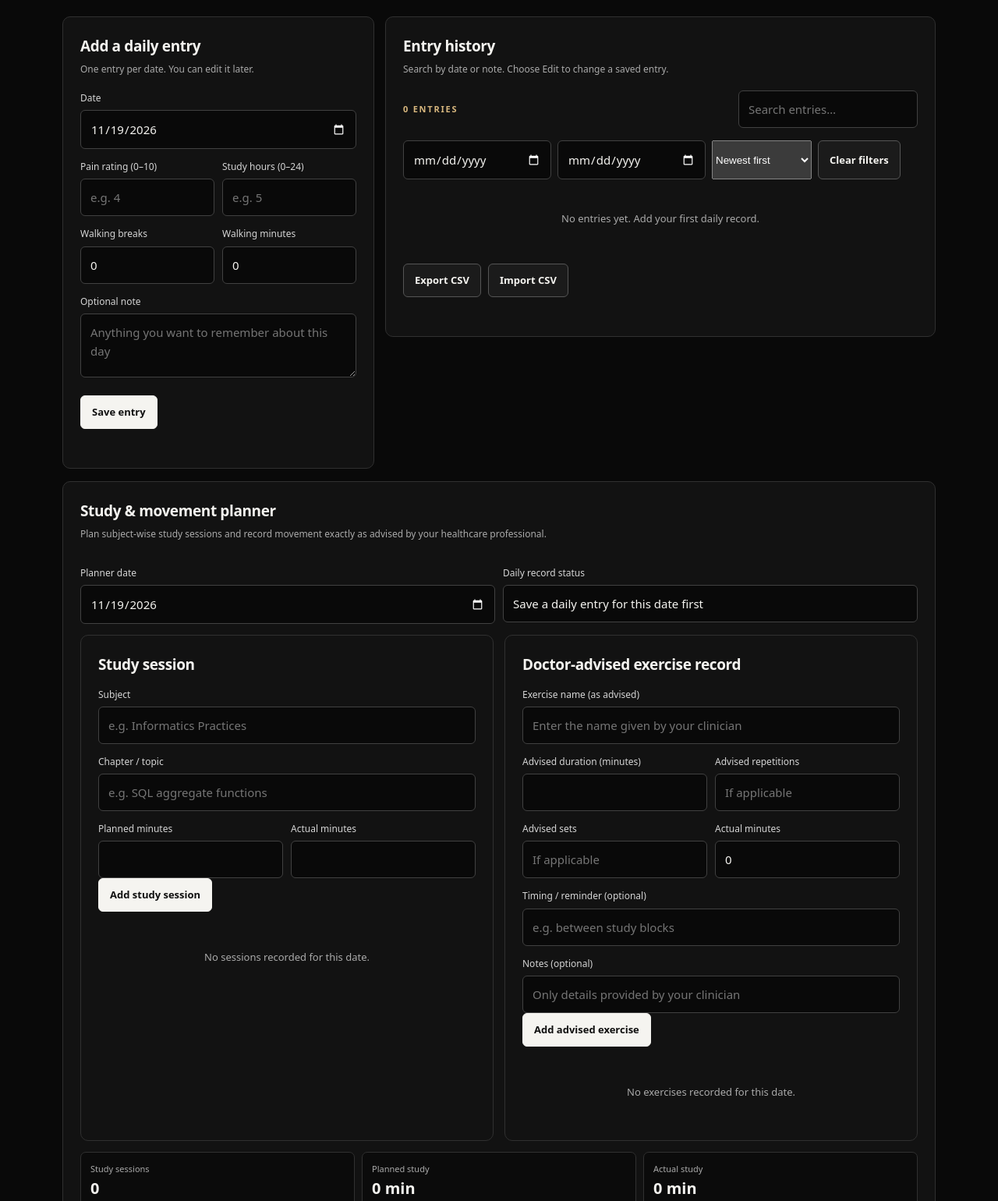
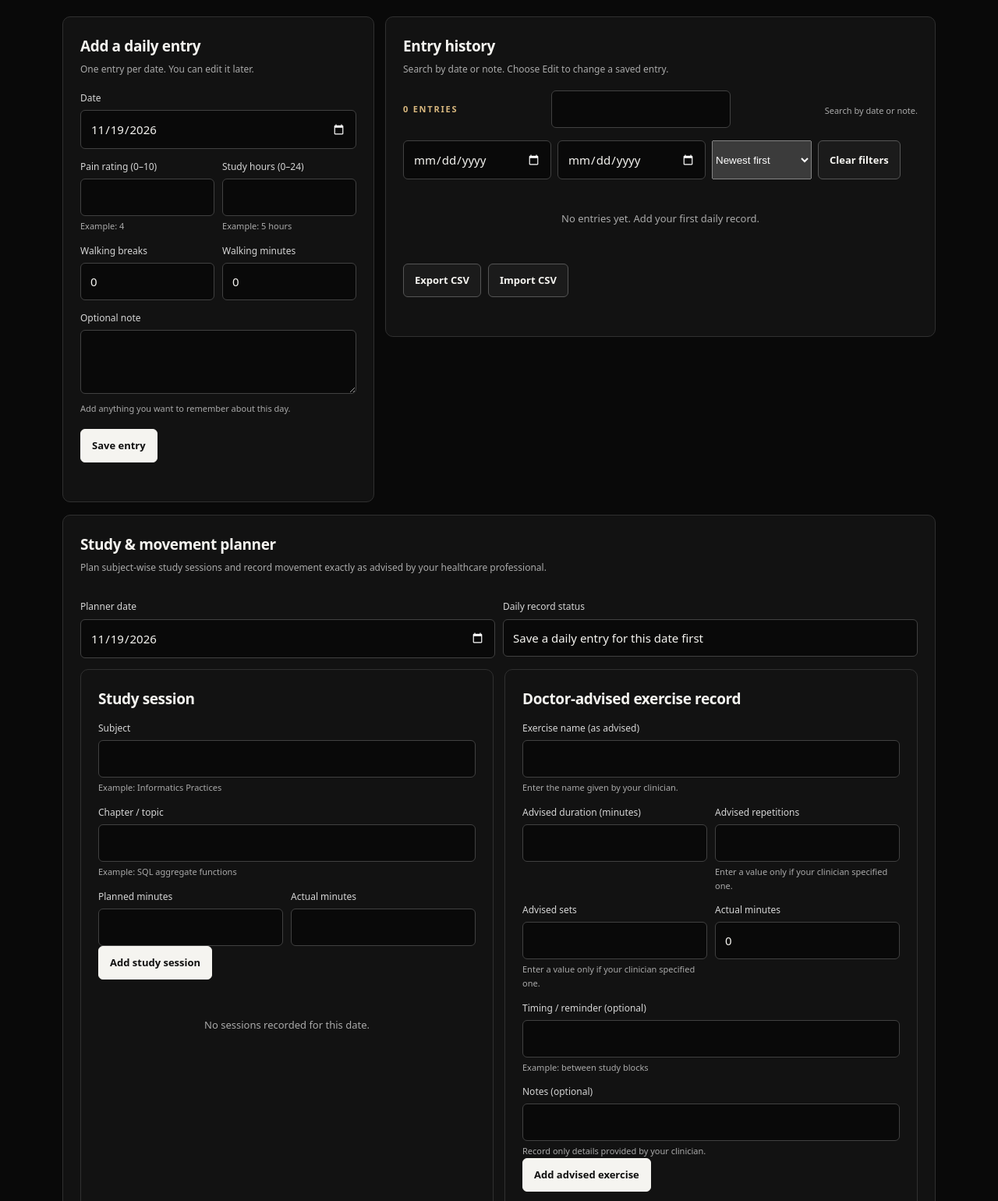
Before and after one commit to yashinirwan2014/SciaticaDataTracker, a plain HTML site: page index.html in a window 1280 px wide. Shown: the part 760-2300 px from the top of the page at 78% size. Drawn offline with Linux system fonts and the light colour scheme.

Commit message:
Replace input placeholders with visible field guidance

```diff
--- a/index.html
+++ b/index.html
@@ -12,7 +12,7 @@
 header{border-bottom:1px solid var(--line)}.bar{min-height:70px;display:flex;align-items:center;justify-content:space-between;gap:20px}.brand{font-size:13px;letter-spacing:.14em;font-weight:750;text-decoration:none}.brand span{color:var(--accent)}nav{display:flex;gap:20px}nav a{font-size:13px;color:#c8c8c8;text-decoration:none}nav a:hover{color:white}
 main{padding:42px 0 70px}.intro{display:flex;align-items:end;justify-content:space-between;gap:25px;margin-bottom:28px}.eyebrow,.small-label{color:var(--accent);font-size:11px;letter-spacing:.16em;text-transform:uppercase;font-weight:700}h1{font-size:clamp(34px,5vw,52px);line-height:1.05;letter-spacing:-.045em;margin:9px 0}.intro p{max-width:570px;color:var(--muted);margin:0}.privacy{font-size:12px;color:var(--green);white-space:nowrap}
 .stats{display:grid;grid-template-columns:repeat(4,1fr);gap:12px;margin:24px 0}.stat,.panel{background:var(--panel);border:1px solid var(--line);border-radius:10px}.stat{padding:17px}.stat span{display:block;color:var(--muted);font-size:12px}.stat strong{display:block;font-size:27px;letter-spacing:-.04em;margin-top:4px;font-weight:650}
-.columns{display:grid;grid-template-columns:minmax(280px,.85fr) minmax(0,1.5fr);gap:14px;align-items:start}.panel{padding:22px}.panel h2{font-size:19px;letter-spacing:-.02em;margin:0 0 5px}.hint{font-size:12px;color:var(--muted);margin:0 0 18px}
+.columns{display:grid;grid-template-columns:minmax(280px,.85fr) minmax(0,1.5fr);gap:14px;align-items:start}.panel{padding:22px}.panel h2{font-size:19px;letter-spacing:-.02em;margin:0 0 5px}.hint{font-size:12px;color:var(--muted);margin:0 0 18px}.field-hint{display:block;color:var(--muted);font-size:11px;margin-top:4px}
 label{display:block;font-size:12px;color:#d5d5d5;margin:13px 0 6px}input,textarea{width:100%;background:#090909;border:1px solid #414141;border-radius:6px;padding:11px 12px;color:var(--white);outline:none}input:focus,textarea:focus{border-color:var(--accent);box-shadow:0 0 0 2px #d8b77e22}textarea{min-height:82px;resize:vertical}.two{display:grid;grid-template-columns:1fr 1fr;gap:10px}.actions{display:flex;gap:9px;flex-wrap:wrap;margin-top:17px}
 button,.button{border:1px solid #555;background:#1b1b1b;color:var(--white);padding:10px 14px;border-radius:6px;cursor:pointer;text-decoration:none;font-size:13px;font-weight:650}button.primary{background:var(--white);color:#101010;border-color:var(--white)}button:hover,.button:hover{border-color:var(--accent)}button.danger{color:#f0aaa1}button:disabled{opacity:.45;cursor:not-allowed}
 .toolbar{display:flex;justify-content:space-between;align-items:center;gap:12px;flex-wrap:wrap;margin:16px 0}.toolbar input{max-width:230px}.table-wrap{overflow-x:auto}table{width:100%;border-collapse:collapse;min-width:610px}th,td{text-align:left;padding:12px 9px;border-bottom:1px solid var(--line);font-size:13px}th{color:var(--muted);font-weight:600;font-size:11px;text-transform:uppercase;letter-spacing:.08em}td.actions-cell{white-space:nowrap}td button{padding:6px 9px;font-size:11px;margin-right:4px}
@@ -56,13 +56,13 @@ footer{border-top:1px solid var(--line);padding:23px 0 35px;color:#888;font-size
 <section class="panel" id="entry"><h2 id="formTitle">Add a daily entry</h2><p class="hint">One entry per date. You can edit it later.</p>
 <form id="recordForm">
 <label for="date">Date</label><input id="date" type="date" required>
-<div class="two" id="pain-study-row"><div><label for="pain">Pain rating (0–10)</label><input id="pain" type="number" min="0" max="10" step="1" required placeholder="e.g. 4"></div><div id="study-hours-field"><label for="study">Study hours (0–24)</label><input id="study" type="number" min="0" max="24" step="0.25" required placeholder="e.g. 5"></div></div>
+<div class="two" id="pain-study-row"><div><label for="pain">Pain rating (0–10)</label><input id="pain" type="number" min="0" max="10" step="1" required><small class="field-hint">Example: 4</small></div><div id="study-hours-field"><label for="study">Study hours (0–24)</label><input id="study" type="number" min="0" max="24" step="0.25" required><small class="field-hint">Example: 5 hours</small></div></div>
 <div class="two"><div><label for="breaks">Walking breaks</label><input id="breaks" type="number" min="0" max="100" step="1" required value="0"></div><div><label for="walking">Walking minutes</label><input id="walking" type="number" min="0" max="1440" step="1" required value="0"></div></div>
-<label for="notes">Optional note</label><textarea id="notes" maxlength="500" placeholder="Anything you want to remember about this day"></textarea>
+<label for="notes">Optional note</label><textarea id="notes" maxlength="500"></textarea><small class="field-hint">Add anything you want to remember about this day.</small>
 <div class="actions"><button class="primary" type="submit" id="saveButton">Save entry</button><button type="button" id="cancelEdit" hidden>Cancel edit</button></div><div class="status" id="formStatus" role="status" aria-live="polite"></div>
 </form></section>
 <section class="panel" id="history"><h2>Entry history</h2><p class="hint">Search by date or note. Choose Edit to change a saved entry.</p>
-<div class="toolbar"><span class="small-label" id="entryCount">0 ENTRIES</span><input id="search" type="search" placeholder="Search entries…" aria-label="Search entries"></div>
+<div class="toolbar"><span class="small-label" id="entryCount">0 ENTRIES</span><input id="search" type="search" aria-label="Search entries"><small class="field-hint">Search by date or note.</small></div>
 <div class="filter-row" aria-label="Filter and sort records">
 <label class="sr-only" for="fromDate">From date</label><input id="fromDate" type="date" aria-label="Filter from date">
 <label class="sr-only" for="toDate">To date</label><input id="toDate" type="date" aria-label="Filter to date">
@@ -79,18 +79,18 @@ footer{border-top:1px solid var(--line);padding:23px 0 35px;color:#888;font-size
 <div class="two"><div><label for="plannerDate">Planner date</label><input id="plannerDate" type="date"></div><div><label for="plannerStatusText">Daily record status</label><input id="plannerStatusText" type="text" readonly value="Select a date with a saved daily entry"></div></div>
 <div class="info-grid">
 <div class="info-card" id="study-session-card"><h2>Study session</h2>
-<label for="studySubject">Subject</label><input id="studySubject" maxlength="60" placeholder="e.g. Informatics Practices">
-<label for="studyTopic">Chapter / topic</label><input id="studyTopic" maxlength="100" placeholder="e.g. SQL aggregate functions">
+<label for="studySubject">Subject</label><input id="studySubject" maxlength="60"><small class="field-hint">Example: Informatics Practices</small>
+<label for="studyTopic">Chapter / topic</label><input id="studyTopic" maxlength="100"><small class="field-hint">Example: SQL aggregate functions</small>
 <div class="two"><div><label for="plannedMinutes">Planned minutes</label><input id="plannedMinutes" type="number" min="1" max="1440" step="1"></div><div><label for="actualMinutes">Actual minutes</label><input id="actualMinutes" type="number" min="0" max="1440" step="1"></div></div>
 <button type="button" class="primary" id="addStudySession">Add study session</button>
 <div id="studySessionList" class="chart-list"><div class="empty">No sessions recorded for this date.</div></div>
 </div>
 <div class="info-card" id="exercise-card"><h2>Doctor-advised exercise record</h2>
-<label for="exerciseName">Exercise name (as advised)</label><input id="exerciseName" maxlength="100" placeholder="Enter the name given by your clinician">
-<div class="two"><div><label for="exerciseDuration">Advised duration (minutes)</label><input id="exerciseDuration" type="number" min="0" max="1440" step="1"></div><div><label for="exerciseReps">Advised repetitions</label><input id="exerciseReps" type="number" min="0" max="1000" step="1" placeholder="If applicable"></div></div>
-<div class="two"><div><label for="exerciseSets">Advised sets</label><input id="exerciseSets" type="number" min="0" max="100" step="1" placeholder="If applicable"></div><div><label for="exerciseActual">Actual minutes</label><input id="exerciseActual" type="number" min="0" max="1440" step="1" value="0"></div></div>
-<label for="exerciseTiming">Timing / reminder (optional)</label><input id="exerciseTiming" maxlength="80" placeholder="e.g. between study blocks">
-<label for="exerciseNotes">Notes (optional)</label><input id="exerciseNotes" maxlength="160" placeholder="Only details provided by your clinician">
+<label for="exerciseName">Exercise name (as advised)</label><input id="exerciseName" maxlength="100"><small class="field-hint">Enter the name given by your clinician.</small>
+<div class="two"><div><label for="exerciseDuration">Advised duration (minutes)</label><input id="exerciseDuration" type="number" min="0" max="1440" step="1"></div><div><label for="exerciseReps">Advised repetitions</label><input id="exerciseReps" type="number" min="0" max="1000" step="1"><small class="field-hint">Enter a value only if your clinician specified one.</small></div></div>
+<div class="two"><div><label for="exerciseSets">Advised sets</label><input id="exerciseSets" type="number" min="0" max="100" step="1"><small class="field-hint">Enter a value only if your clinician specified one.</small></div><div><label for="exerciseActual">Actual minutes</label><input id="exerciseActual" type="number" min="0" max="1440" step="1" value="0"></div></div>
+<label for="exerciseTiming">Timing / reminder (optional)</label><input id="exerciseTiming" maxlength="80"><small class="field-hint">Example: between study blocks</small>
+<label for="exerciseNotes">Notes (optional)</label><input id="exerciseNotes" maxlength="160"><small class="field-hint">Record only details provided by your clinician.</small>
 <button type="button" class="primary" id="addExercise">Add advised exercise</button>
 <div id="exerciseList" class="chart-list"><div class="empty">No exercises recorded for this date.</div></div>
 </div>
```
